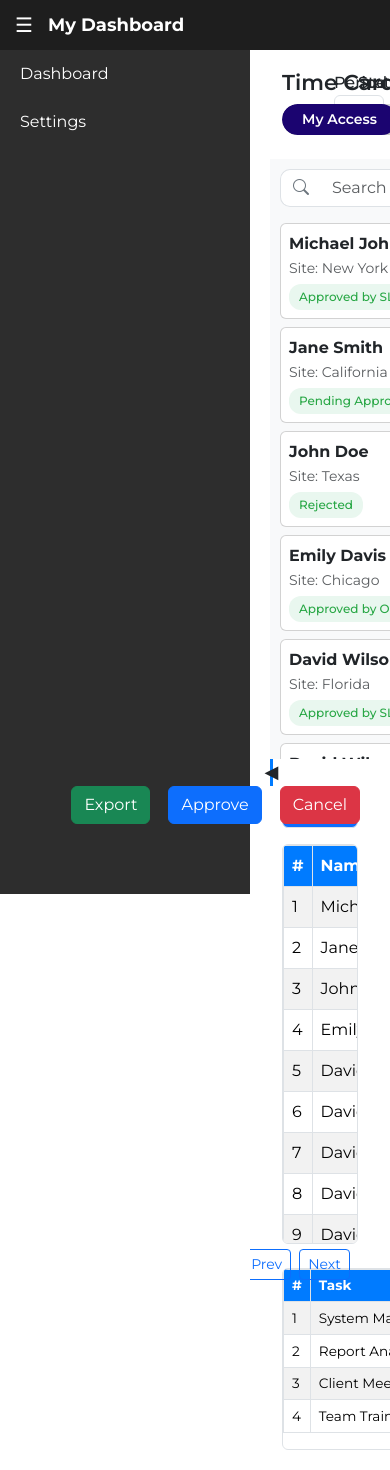
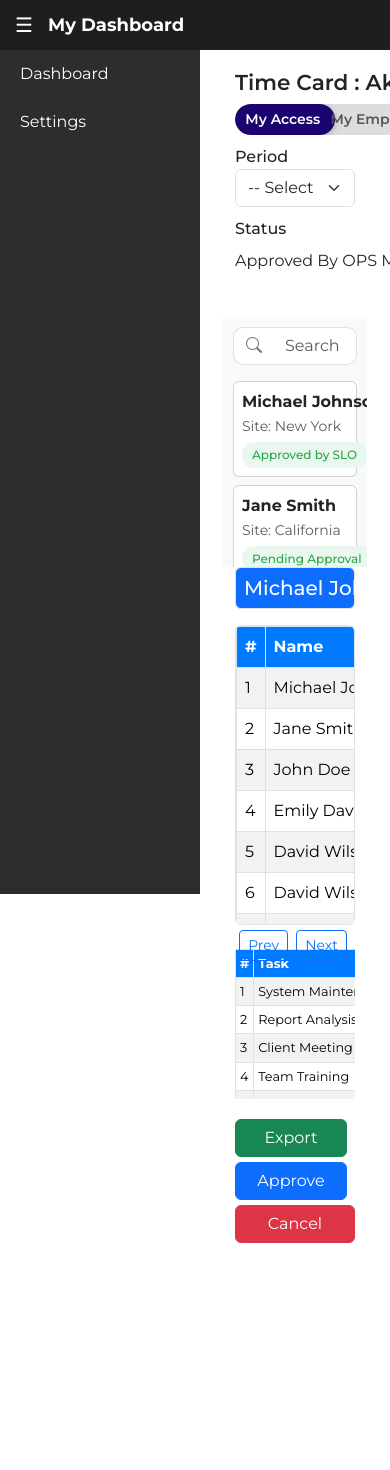
Before and after one commit to Akashk0555/angular-roster-ui-latest, an Angular app: page /dashboard/overview in a window 390 px wide. After the commit the page ends 1263 px from the top, so only its background shows below. Built offline with nearby package versions, Linux system fonts and the light colour scheme.

Commit message:
Updated Code

```diff
--- a/package.json
+++ b/package.json
@@ -21,6 +21,7 @@
   },
   "private": true,
   "dependencies": {
+    "@angular/animation": "^4.0.0-beta.8",
     "@angular/animations": "^19.2.14",
     "@angular/common": "^20.1.0",
     "@angular/compiler": "^20.1.0",
--- a/src/app/app.scss
+++ b/src/app/app.scss
@@ -13,7 +13,7 @@
 
 /* Sidebar */
 app-side-bar {
-  width: 250px;
+  width: 200px;
   transition: width 0.3s ease, transform 0.3s ease;
 }
 
--- a/src/app/components/show/show.component.html
+++ b/src/app/components/show/show.component.html
@@ -109,7 +109,7 @@
 
         <!-- Summary Table -->
         <div class="summary-wrapper mt-4">
-          <div class="table-container summary-table-container">
+          <div class=" summary-table-container">
             <table class="table table-striped table-bordered custom-table summary-table">
               <thead class="table-header-blue">
                 <tr>
@@ -125,6 +125,10 @@
                 <tr><td>2</td><td>Report Analysis</td><td>3</td><td>2025-08-11</td><td>In Progress</td></tr>
                 <tr><td>3</td><td>Client Meeting</td><td>2</td><td>2025-08-12</td><td>Pending</td></tr>
                 <tr><td>4</td><td>Team Training</td><td>5</td><td>2025-08-13</td><td>Completed</td></tr>
+                <tr><td>4</td><td>Team Training</td><td>5</td><td>2025-08-13</td><td>Completed</td></tr>
+                <tr><td>4</td><td>Team Training</td><td>5</td><td>2025-08-13</td><td>Completed</td></tr>
+                <tr><td>4</td><td>Team Training</td><td>5</td><td>2025-08-13</td><td>Completed</td></tr>
+
               </tbody>
             </table>
           </div>
--- a/src/app/components/show/show.component.scss
+++ b/src/app/components/show/show.component.scss
@@ -1,4 +1,5 @@
-h4{
+/* Original styles (unchanged) */
+h4 {
     font-weight: 600;
 }
 .toggle {
@@ -7,33 +8,31 @@ h4{
 }
 
 .toggle input {
-  display: none; /* hide checkbox */
+  display: none;
 }
 
 .toggle-label {
   display: flex;
   position: relative;
-  width: 230px;          /* enough space for both texts */
+  width: 230px;
   border-radius: 25px;
   background: #ddd;
   cursor: pointer;
   overflow: hidden;
 }
 
-/* Both texts */
 .toggle-label span {
   flex: 1;
   text-align: center;
   padding: 5px 0;
   font-size: 14px;
   font-weight: 600;
-  z-index: 1; /* above thumb */
+  z-index: 1;
   position: relative;
   color: #555;
   transition: color 0.3s;
 }
 
-/* Thumb covers one side fully */
 .toggle-label::before {
   content: "";
   position: absolute;
@@ -48,19 +47,16 @@ h4{
   z-index: 0;
 }
 
-/* Move thumb to right when checked */
 .toggle input:checked + .toggle-label::before {
   transform: translateX(100%);
 }
 
-/* Highlight active text */
 .toggle input:not(:checked) + .toggle-label .left {
   color: #ffffff;
 }
 .toggle input:checked + .toggle-label .right {
   color: #ffffff;
 }
-
 
 .left-side .card {
   cursor: pointer;
@@ -70,7 +66,6 @@ h4{
 .left-side .card:hover {
   background: #e9ecef;
 }
-
 
 .left-side {
   width: 250px;
@@ -91,6 +86,7 @@ h4{
 .right-side {
   flex: 1;
   transition: all 0.3s ease;
+  width:0;
 }
 
 .right-side.expanded {
@@ -119,8 +115,8 @@ h4{
 .status-badge {
   display: inline-block;
   margin-top: 4px;
-  background-color: #e9f7ef;   /* light green background */
-  color: #28a745;              /* green text */
+  background-color: #e9f7ef;
+  color: #28a745;
   padding: 4px 10px;
   border-radius: 12px;
   font-size: 12px;
@@ -130,26 +126,26 @@ h4{
   top: 50%;
   left: 15px;
   transform: translateY(-50%);
-  color: #6c757d; /* Bootstrap gray */
-  pointer-events: none; /* make it non-clickable */
+  color: #6c757d;
+  pointer-events: none;
 }
 
 .left-side::-webkit-scrollbar {
   width: 6px;
-  height: 6px;   /* thin width */
+  height: 6px;
 }
 
 .left-side::-webkit-scrollbar-track {
-  background: #f1f1f1; /* light background */
+  background: #f1f1f1;
 }
 
 .left-side::-webkit-scrollbar-thumb {
-  background-color: #bbb; /* scrollbar color */
-  border-radius: 20px;    /* round edges */
+  background-color: #bbb;
+  border-radius: 20px;
 }
 
 .left-side::-webkit-scrollbar-thumb:hover {
-  background-color: #888; /* darker on hover */
+  background-color: #888;
 }
 .input-group .input-group-text {
   border-top-left-radius: 10px;
@@ -162,36 +158,34 @@ h4{
 }
 
 .input-group-text i {
-  color: #6c757d; /* grey icon */
+  color: #6c757d;
 }
 .table-container {
-  max-height: 400px;   /* fixed height */
-  overflow-y: scroll;    /* vertical scroll */
+  max-height: 400px;
+  overflow-y: scroll;
   border: 1px solid #dee2e6;
   border-radius: 6px;
 }
-
-/* Ensure header text stands out */
 
 .table.custom-table thead.table-header-blue th {
   background-color: #007bff !important;
   color: #fff !important;
 }
 
-/* Summary table wrapper */
-/* Wrapper for summary table */
 .summary-wrapper {
   display: flex;
   align-items: flex-start;
   width: fit-content;
   margin-top: 1rem;
+
 }
-
-
+.summary-wrapper.mt-4 {
+    max-height: 150px;
+    overflow-y: scroll;
+}
 
 .summary-table {
   font-size: 0.85rem;
-
 }
 
 .summary-table th,
@@ -199,11 +193,8 @@ h4{
   padding: 0.35rem 0.5rem;
 }
 
-
-
-
 .table-header-blue {
-  background-color: #0d6efd; /* Bootstrap blue */
+  background-color: #0d6efd;
   color: #fff;
 }
 
@@ -221,10 +212,132 @@ h4{
   max-width: 280px;
 }
 .action-buttons {
-  position: fixed;       /* stays visible */
-  bottom: 20px;          /* distance from bottom */
-  right: 30px;           /* align to right side */
+  position: fixed;
+  bottom: 20px;
+  right: 30px;
   display: flex;
   gap: 10px;
-  z-index: 1050;         /* above other content */
+  z-index: 1050;
 }
+
+/* Responsive additions (without changing functionality) */
+@media (max-width: 1200px) {
+  .summary-table-container {
+    max-width: 500px;
+  }
+}
+
+@media (max-width: 992px) {
+  .inner-container .container-fluid {
+    padding: 0 15px;
+  }
+
+  .header .col-8 .row {
+    flex-wrap: wrap;
+  }
+
+  .header .col-4,
+  .header .col-8 {
+    width: 100%;
+    margin-bottom: 10px;
+  }
+
+  .toggle-label,
+  .toggle {
+    width: 100%;
+  }
+
+  .table-container {
+    max-height: 350px;
+  }
+
+  .summary-table-container {
+    max-width: 100%;
+  }
+}
+
+@media (max-width: 768px) {
+  .left-side {
+    width: 100%;
+    max-width: none;
+    border-right: none;
+    height: 250px;
+  }
+
+  .left-side.collapsed {
+    width: 0;
+    padding: 0;
+    overflow: hidden;
+  }
+
+  .right-side {
+    width: 100%;
+  }
+
+  .right-side.expanded {
+    width: 100%;
+  }
+
+  .collapse-toggle {
+    display: none;
+  }
+
+  .action-buttons {
+    position: static;
+    margin-top: 20px;
+    justify-content: center;
+  }
+
+  .header .col-8 .row .col-4 {
+    width: 50%;
+  }
+
+  .summary-wrapper {
+    width: 100%;
+  }
+}
+
+@media (max-width: 576px) {
+  .toggle-label {
+    width: 200px;
+  }
+
+  .header .col-8 .row .col-4 {
+    width: 100%;
+    margin-bottom: 10px;
+  }
+
+  .table-container {
+    max-height: 300px;
+  }
+
+  .summary-table th,
+  .summary-table td {
+    padding: 0.25rem;
+    font-size: 0.8rem;
+  }
+
+  .action-buttons {
+    flex-direction: column;
+    gap: 5px;
+  }
+}
+
+/* Print styles */
+@media print {
+  .left-side {
+    display: none;
+  }
+
+  .collapse-toggle {
+    display: none;
+  }
+
+  .right-side {
+    width: 100%;
+  }
+
+  .action-buttons {
+    display: none;
+  }
+}
--- a/src/app/components/side-bar/side-bar.scss
+++ b/src/app/components/side-bar/side-bar.scss
@@ -1,7 +1,7 @@
 .sidebar-container {
   background-color: #2d2d2d;
   color: white;
-  width: 250px;
+  width: 200px;
   height: 100vh;
   overflow: hidden;
   transition: width 0.3s ease, transform 0.3s ease;
```
Also changed, not shown: 1 other file (tests, documents, lock files or other folders).
